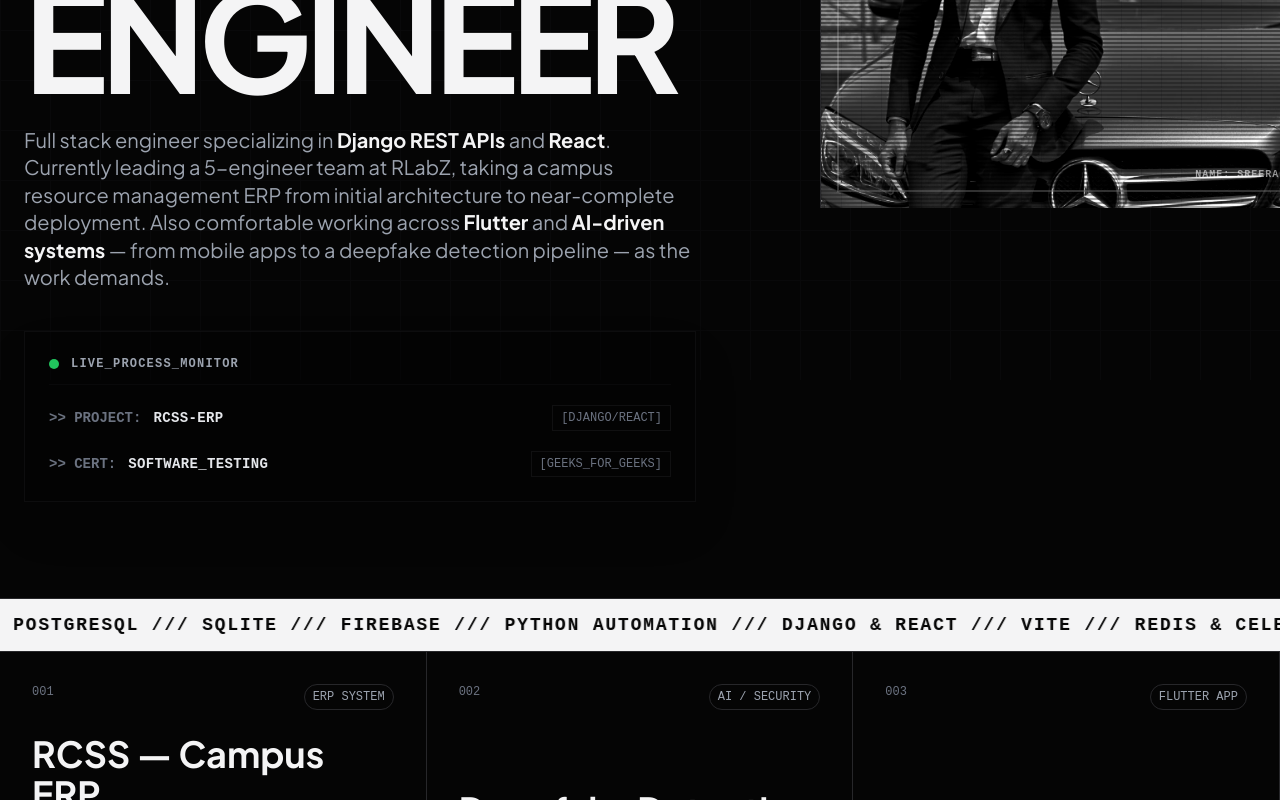
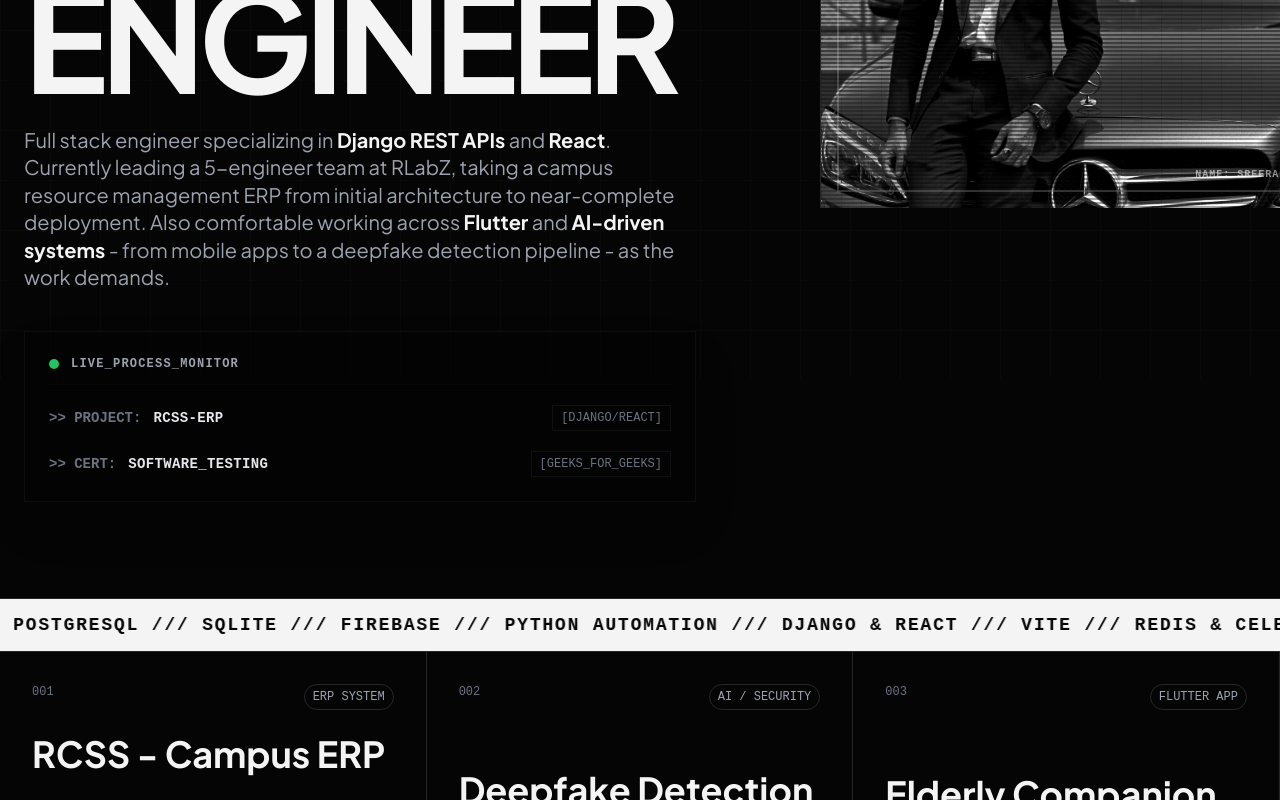
Before and after one commit to sree-sr7/portfolio_sree, a React (Vite) app: page / in a window 1280 px wide. Shown: the part 420-1220 px from the top of the page. Built offline with nearby package versions, Linux system fonts and the light colour scheme.

Commit message:
portfolio refinements

```diff
--- a/src/DesignMono.jsx
+++ b/src/DesignMono.jsx
@@ -178,7 +178,7 @@ export default function DesignMono() {
 
             <div className="flex flex-col gap-10 max-w-2xl relative z-10">
                <p className="text-xl text-gray-400 leading-snug">
-                 Full stack engineer specializing in <span className="text-paper font-bold">Django REST APIs</span> and <span className="text-paper font-bold">React</span>. Currently leading a 5-engineer team at RLabZ, taking a campus resource management ERP from initial architecture to near-complete deployment. Also comfortable working across <span className="text-paper font-bold">Flutter</span> and <span className="text-paper font-bold">AI-driven systems</span> — from mobile apps to a deepfake detection pipeline — as the work demands.
+                 Full stack engineer specializing in <span className="text-paper font-bold">Django REST APIs</span> and <span className="text-paper font-bold">React</span>. Currently leading a 5-engineer team at RLabZ, taking a campus resource management ERP from initial architecture to near-complete deployment. Also comfortable working across <span className="text-paper font-bold">Flutter</span> and <span className="text-paper font-bold">AI-driven systems</span> - from mobile apps to a deepfake detection pipeline - as the work demands.
                </p>
 
                {/* STATUS MONITOR */}
@@ -265,9 +265,9 @@ export default function DesignMono() {
                 <MonoCard
                   extraClasses="w-full border-r border-silver"
                   number="001"
-                  title="RCSS — Campus ERP"
+                  title="RCSS - Campus ERP"
                   category="ERP System"
-                  desc="Campus-wide ERP automating booking for halls, transport, open areas, mess catering for events, and the media team — replacing the college's manual paperwork process. Led as Project Lead; backend and frontend both optimized for production load."
+                  desc="Campus-wide ERP automating booking for halls, transport, open areas, mess catering for events, and the media team - replacing the college's manual paperwork process. Led as Project Lead; backend and frontend both optimized for production load."
                   stack={['Django', 'DRF', 'React', 'Vite', 'PostgreSQL', 'Redis', 'Celery']}
                   repoLink="https://github.com/ebinlouis/rcss-resource-booking"
                 />
```
